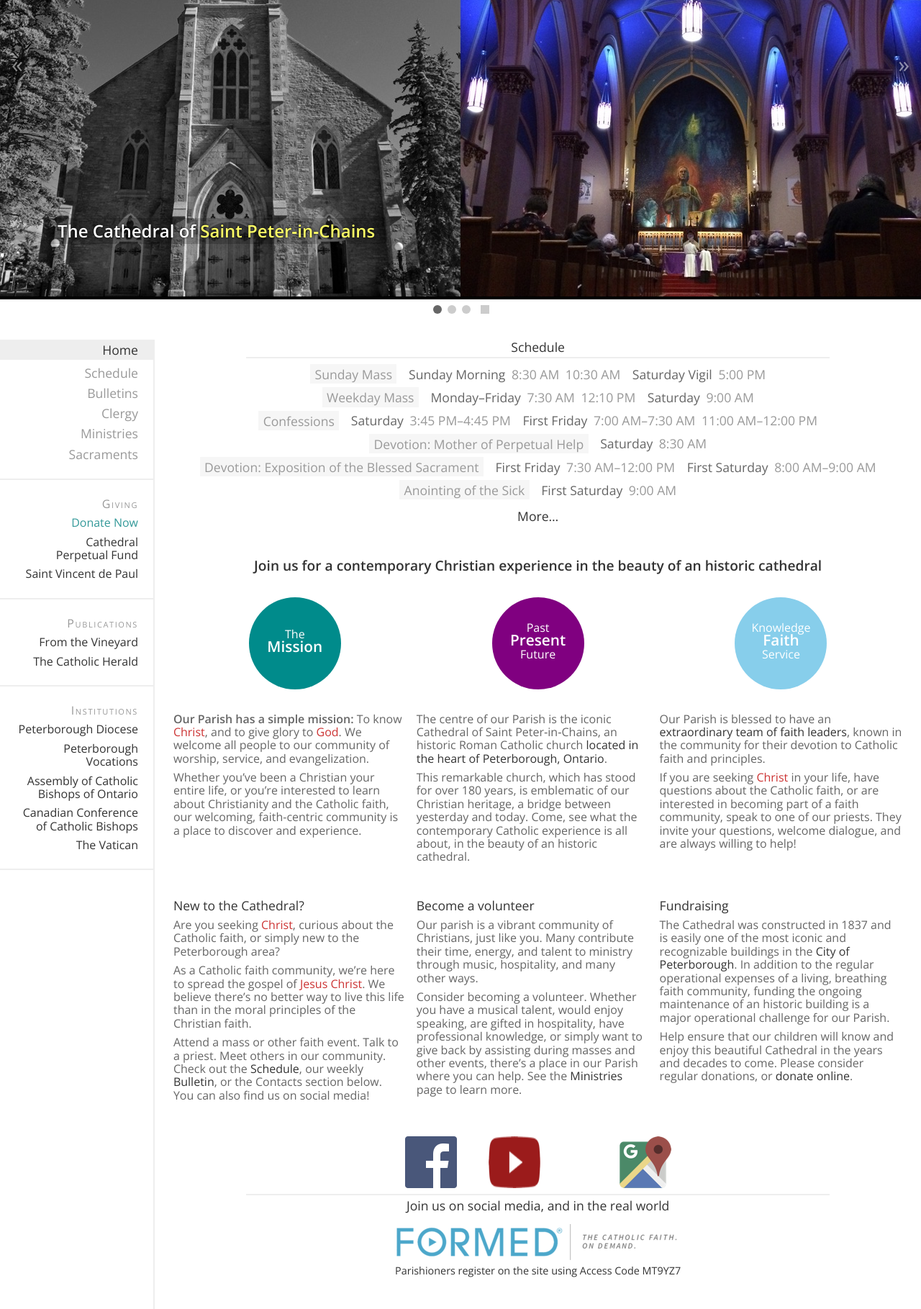
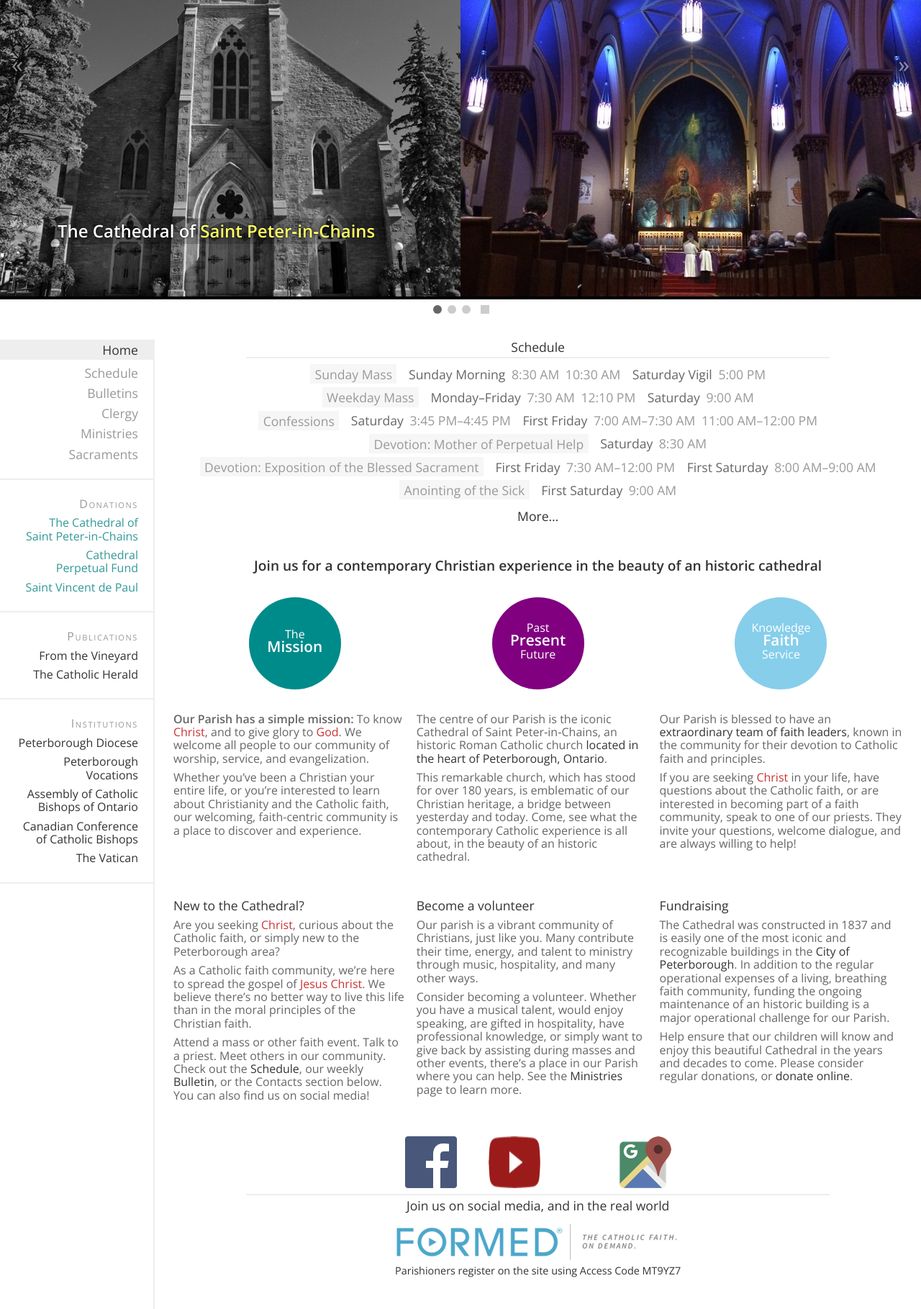
Before and after one commit to stpeterinchains/stpeterinchains.github.io, a Jekyll site: the page built from index.html, in a window 1280 px wide, cut to the strip 482-2301 px from the top of the page. Shown: the whole strip at 72% size. Built offline with Jekyll 4.4.1, drawn with Linux system fonts in a browser that asks for light colours; nearby versions of some CDN libraries.

Commit message:
Changed links in Donation section to appear green, renamed title and link to Cathedral

```diff
--- a/_data/main.yml
+++ b/_data/main.yml
@@ -51,10 +51,10 @@ navbar:
         mnemonic: sacraments
         url: /sacraments.html
   -
-    title: Giving
+    title: Donations
     links:
       -
-        title: Donate Now
+        title: The Cathedral of Saint&nbsp;Peter&#x2011;in&#x2011;Chains
         url: https://www.peterboroughdiocese.org/en/get-involved/donate.aspx
       -
         title: Cathedral Perpetual&nbsp;Fund
--- a/styles/layout.scss
+++ b/styles/layout.scss
@@ -324,10 +324,10 @@ nav.navbar-group:first-child > a:hover { color: skyblue; }
 nav.navbar-group > a.navbar-current { color: #333; }
 nav.navbar-group > a.navbar-current:hover { color: #333; }
 
-nav.navbar-group:nth-child(2) > a:first-of-type {
-  font-weight: 400; color: #399;
-}
-nav.navbar-group:nth-child(2) > a:first-of-type:hover { color: #6cc; }
+nav.navbar-group:nth-child(2) > a { color: #399; }
+nav.navbar-group:nth-child(2) > a:hover { color: #6cc; }
+nav.navbar-group:nth-child(2) > a:first-of-type { font-weight: 400; }
+nav.navbar-group:nth-child(2) > a:first-of-type:hover {}
 
 @media screen and (min-width: 48rem) {
   #main { margin-top: 2rem; }
```
